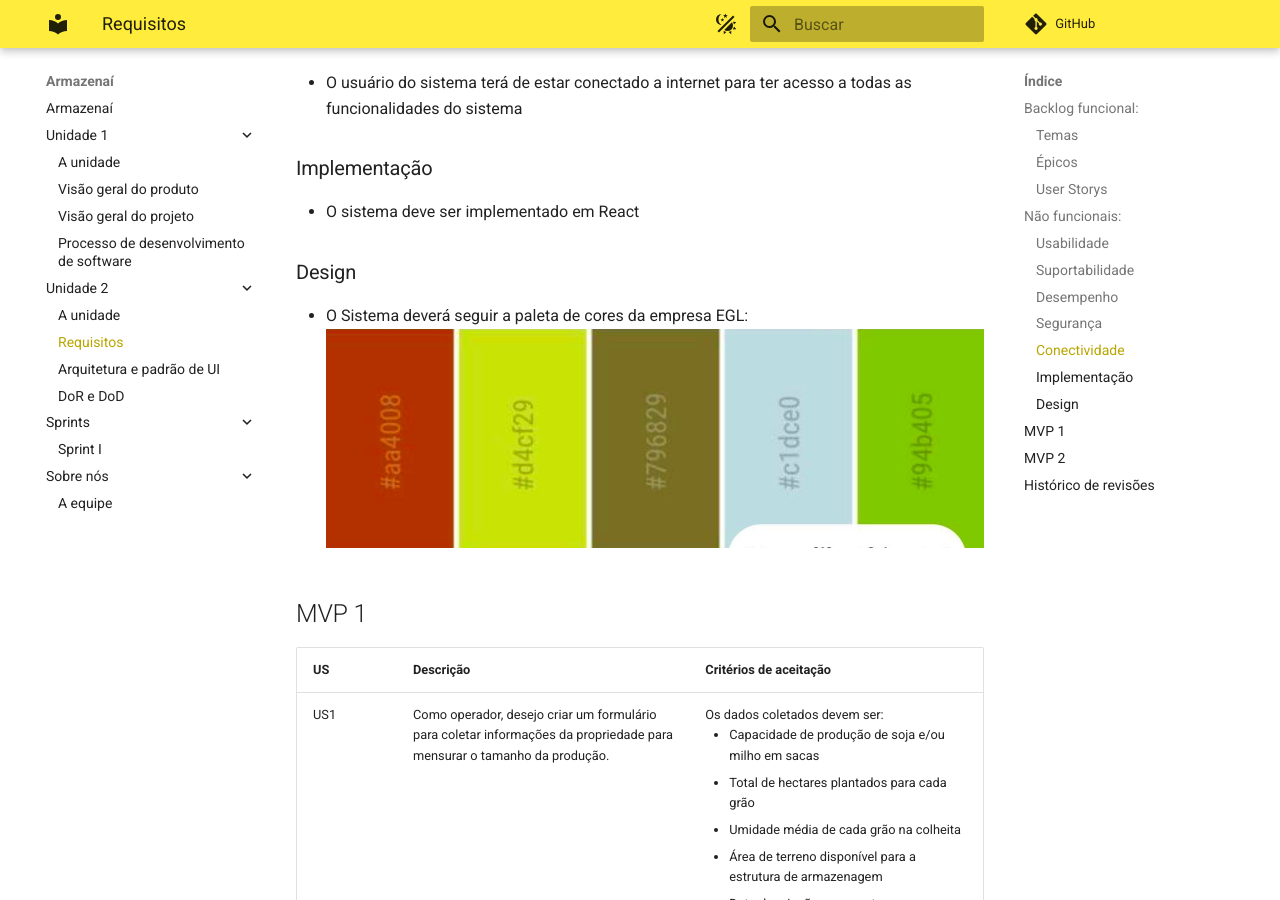
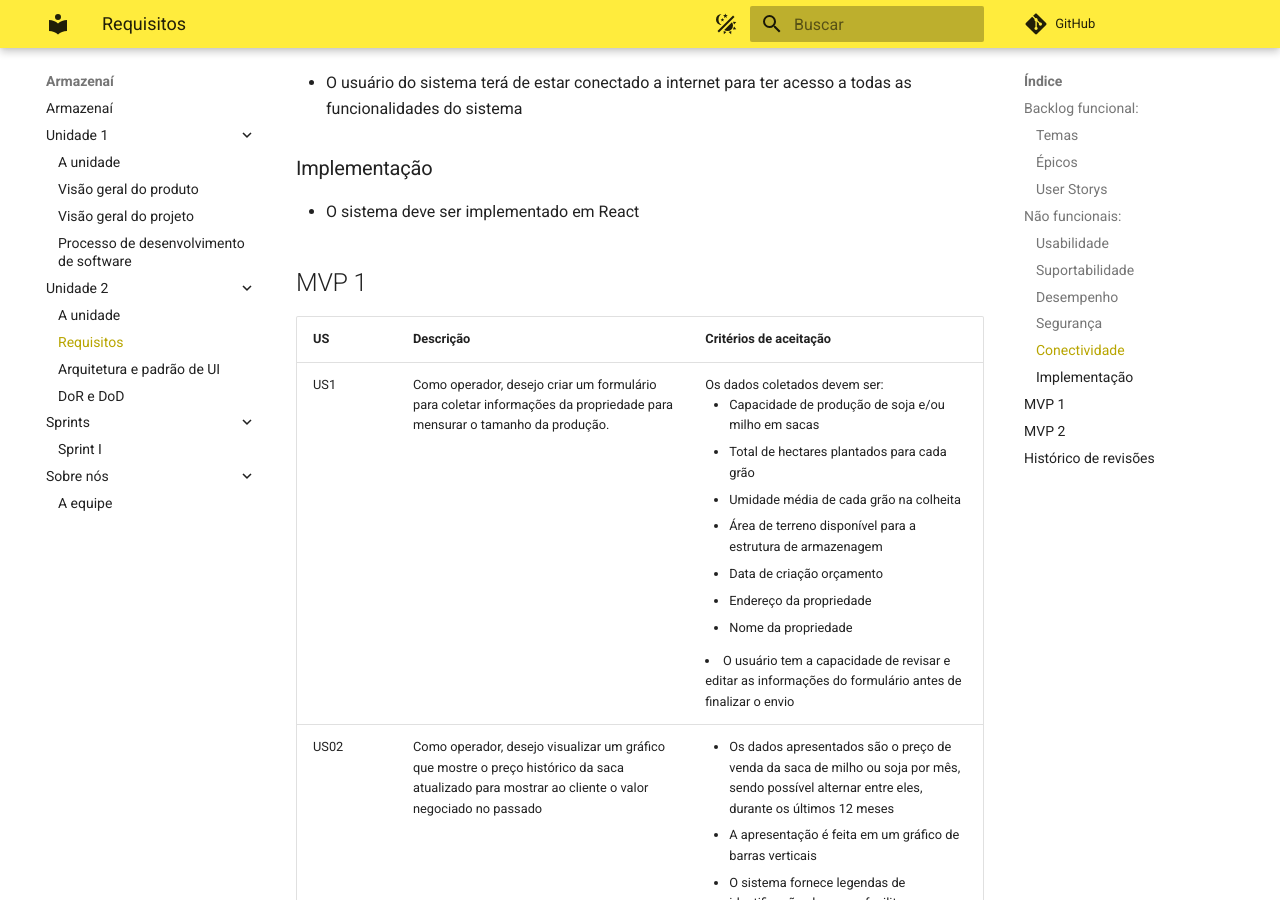
Before and after one commit to mdsreq-fga-unb/2023.1-Armazenai, an MkDocs documentation site: the page built from docs/Unidade 2/requisitos.md, in a window 1280 px wide and 900 px high, scrolled down 4168 px. Built offline with MkDocs 1.6.1 and Material for MkDocs 9.7.7, drawn with Linux system fonts in a browser that asks for light colours; comment, search, counter and statistics services are not loaded.

Commit message:
remove old design

```diff
--- a/docs/Unidade 2/requisitos.md
+++ b/docs/Unidade 2/requisitos.md
@@ -89,11 +89,6 @@
 
 - O sistema deve ser implementado em React
 
-### Design
-
-- O Sistema deverá seguir a paleta de cores da empresa EGL:
-  ![Cores a serem utilizadas no design do projeto](paleta-Armazenai.jpg)
-
 ## MVP 1
 
 | US    | Descrição                                                                                                                                                                                                                                  | Critérios de aceitação                                                                                                                                                                                                                                                                                                                                                                                                                                                                                                                                                                                                                 |
```
